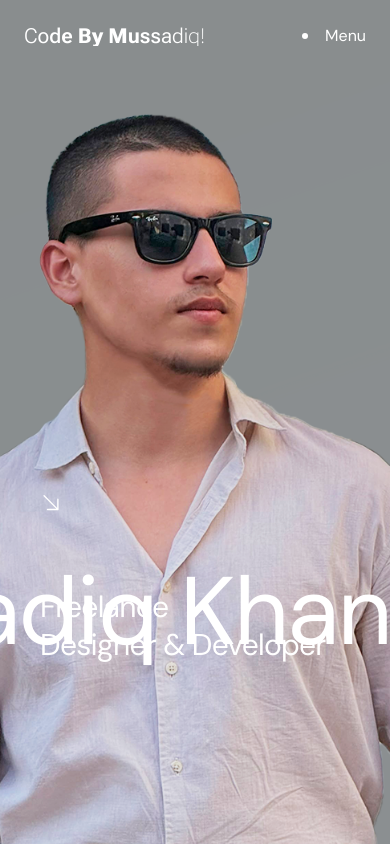
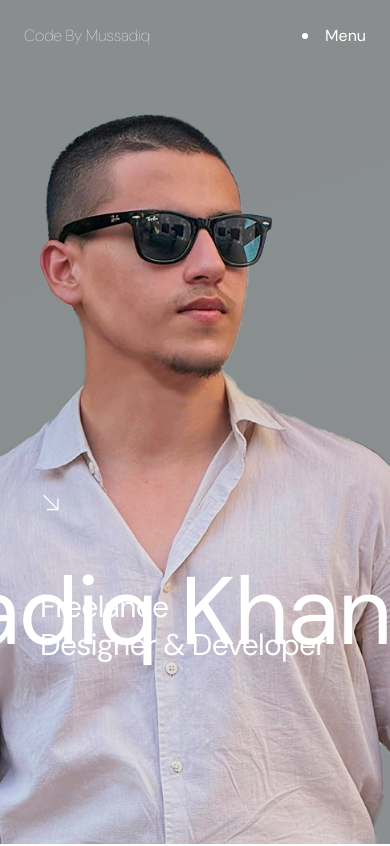
Before and after one commit to mussadiqkhan6886/portfolionew, a Next.js app: page / in a window 390 px wide. Shown: the top 846 px of the page. Built offline with nearby package versions, Linux system fonts and the light colour scheme.

Commit message:
fixed header logo

```diff
--- a/components/comp/Header.tsx
+++ b/components/comp/Header.tsx
@@ -81,6 +81,7 @@ const Header = () => {
             minFontSize={20}
           />
         </TransitionLink>
+        <TransitionLink href="/" className={`block w-full md:hidden font-thin ${pathName === "/" || pathName === "/contact" ? "text-white" : "text-black"}`}>Code By Mussadiq</TransitionLink>
 
         <div className="block sm:hidden">
           <button className={`${pathName === "/" || pathName === "/contact" ? "text-white" : "text-black"}`} onClick={() => setIsOpen(true)}>
--- a/components/ui/HeaderLogo.tsx
+++ b/components/ui/HeaderLogo.tsx
@@ -198,7 +198,7 @@ const TextPressure: React.FC<TextPressureProps> = ({
   }, [fontFamily, fontUrl, stroke, textColor, strokeColor, strokeWidth]);
 
   return (
-    <div ref={containerRef} className="relative w-full h-full overflow-hidden bg-transparent">
+    <div ref={containerRef} className="hidden md:block relative w-full h-full overflow-hidden bg-transparent">
       {styleElement}
       <h1
         ref={titleRef}
```
